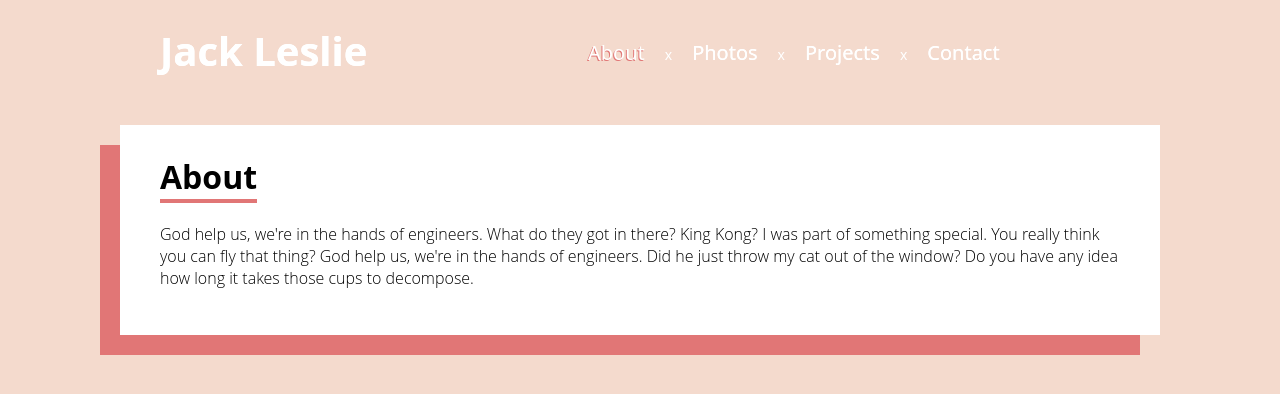
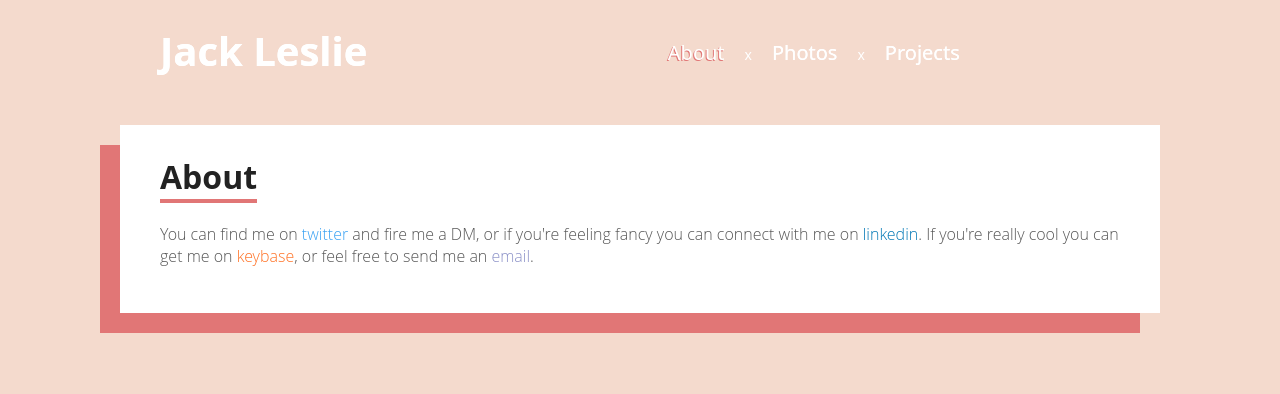
Before and after one commit to jackleslie/dev, a Gatsby site: page /about in a window 1280 px wide. Built offline with nearby package versions, Linux system fonts and the light colour scheme; Gatsby itself is replaced by a stand-in of ours.

Commit message:
Might just patch the contact page, moved paragraph to about

```diff
--- a/src/components/header/header.module.css
+++ b/src/components/header/header.module.css
@@ -43,14 +43,6 @@
 }
 
 @media only screen and (max-width: 600px) {
-  .headerNavigationLink {
-    font-size: 16px;
-    margin-right: 10px;
-  }
-
-  .headerSpacer {
-    margin-right: 10px;
-  }
 }
 
 .blue {
--- a/src/components/header/index.js
+++ b/src/components/header/index.js
@@ -57,18 +57,6 @@ const Header = ({ siteTitle, colour, active }) => (
         >
           Projects
         </Link>
-        <div className={headerStyles.headerSpacer}>x</div>
-        <Link
-          id={
-            active === 'contact'
-              ? headerStyles.blackLinkActive
-              : headerStyles.blackLink
-          }
-          className={headerStyles.headerNavigationLink}
-          to="/contact"
-        >
-          Contact
-        </Link>
       </div>
     </div>
   </div>
--- a/src/pages/about.js
+++ /dev/null
@@ -1,20 +0,0 @@
-import React from 'react'
-
-import Layout from '../components/layout'
-import SEO from '../components/seo'
-
-const AboutPage = () => (
-  <Layout colour="pink" active="about">
-    <SEO title="About" />
-    <h1>About</h1>
-    <p>
-      God help us, we're in the hands of engineers. What do they got in there?
-      King Kong? I was part of something special. You really think you can fly
-      that thing? God help us, we're in the hands of engineers. Did he just
-      throw my cat out of the window? Do you have any idea how long it takes
-      those cups to decompose.
-    </p>
-  </Layout>
-)
-
-export default AboutPage
--- /dev/null
+++ b/src/pages/about/about.module.css
@@ -0,0 +1,15 @@
+.twitter {
+  color: #38a1f3;
+}
+
+.linkedIn {
+  color: #0077b5;
+}
+
+.keybase {
+  color: #ff6f21;
+}
+
+.protonmail {
+  color: #8a90c7;
+}
--- /dev/null
+++ b/src/pages/about/index.js
@@ -0,0 +1,43 @@
+import React from 'react'
+
+import Layout from '../../components/layout'
+import SEO from '../../components/seo'
+
+import aboutStyles from './about.module.css'
+
+const AboutPage = () => (
+  <Layout colour="pink" active="about">
+    <SEO title="About" />
+    <h1>About</h1>
+    <p>
+      You can find me on{' '}
+      <a
+        className={aboutStyles.twitter}
+        href="https://twitter.com/jackjdleslie"
+      >
+        twitter
+      </a>{' '}
+      and fire me a DM, or if you're feeling fancy you can connect with me on{' '}
+      <a
+        className={aboutStyles.linkedIn}
+        href="https://linkedin.com/in/jackjdleslie"
+      >
+        linkedin
+      </a>
+      . If you're really cool you can get me on{' '}
+      <a className={aboutStyles.keybase} href="https://keybase.io/jackleslie">
+        keybase
+      </a>
+      , or feel free to send me an{' '}
+      <a
+        href="mailto:jackleslie@protonmail.com"
+        className={aboutStyles.protonmail}
+      >
+        email
+      </a>
+      .
+    </p>
+  </Layout>
+)
+
+export default AboutPage
--- a/src/styles/global.css
+++ b/src/styles/global.css
@@ -1,5 +1,6 @@
 body {
   margin: 0;
+  color: #222222;
   background-color: #f4dacd;
   padding: 0 80px 80px 80px;
   font-family: system-ui;
@@ -14,6 +15,7 @@ body {
 p {
   font-family: 'Open Sans', sans-serif;
   font-weight: 100;
+  color: #555555;
 }
 
 a {
```
